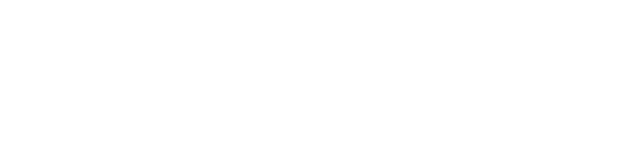
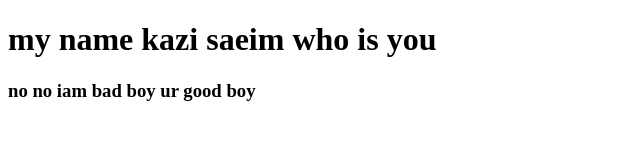
Before and after one commit to saeim1/my-secound-repo, a plain HTML site: page index.html in a window 1280 px wide. Shown: the whole page, without its empty margins (0-640 px from the left). Drawn offline with Linux system fonts and the light colour scheme.

Commit message:
mmy name

```diff
--- a/index.html
+++ b/index.html
@@ -7,6 +7,8 @@
     <title>my second git hub</title>
 </head>
 <body>
+    <h1>my name kazi saeim who is you</h1>
+    <h3>no no iam bad boy ur good boy</h3>
 
 </body>
 </html>
```
